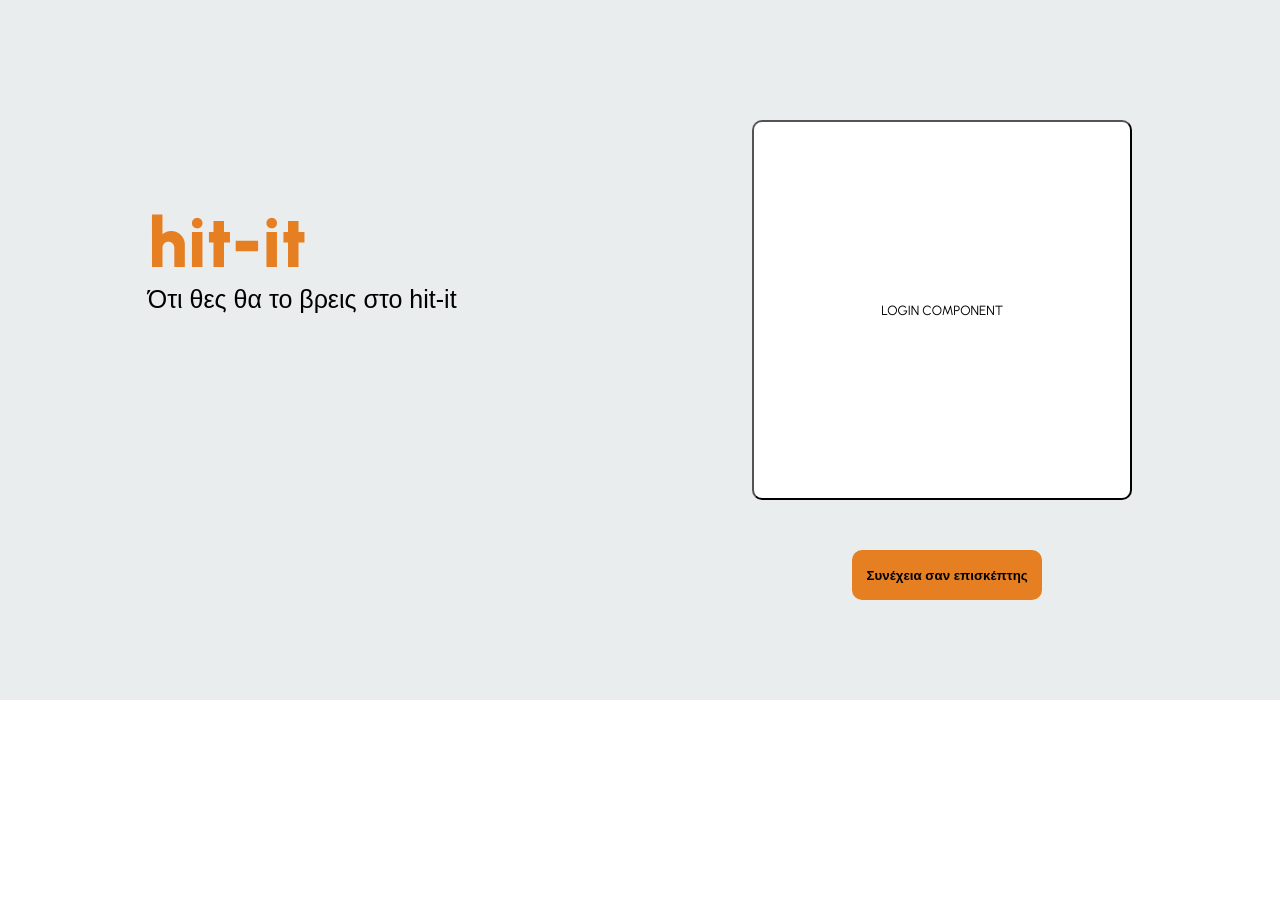
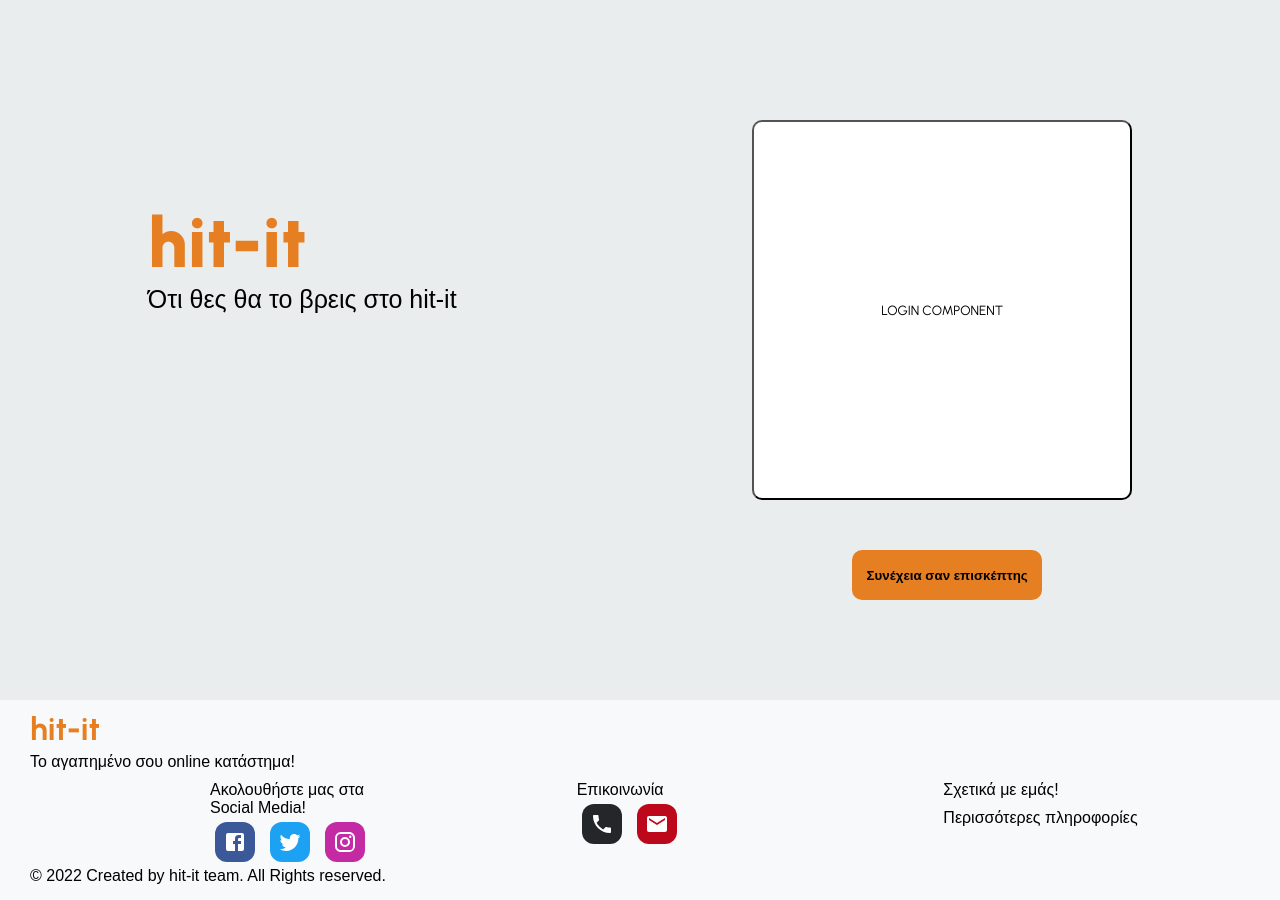
Before and after one commit to platonasmilitsis/WebAppTechno, a React (Create React App) app in the folder frontend/hit-it/: page / in a window 1280 px wide. Before the commit the page ends 800 px from the top, so only its background shows below. Built offline with nearby package versions, Linux system fonts and the light colour scheme.

Commit message:
Welcome Footer

```diff
--- a/frontend/hit-it/src/pages/Welcome.jsx
+++ b/frontend/hit-it/src/pages/Welcome.jsx
@@ -2,6 +2,7 @@ import React from 'react'
 import styled from 'styled-components'
 import { useNavigate } from 'react-router-dom';
 import { Helmet, HelmetProvider } from 'react-helmet-async';
+import Footer from '../components/Global/Footer';
 
 const Container=styled.div`
     background-color:#eaeded;
@@ -9,10 +10,8 @@ const Container=styled.div`
     display:flex;
     flex-direction:row;
     justify-content:space-around;
-    @media (max-width: 1000px) {
-        flex-wrap:wrap;
-        overflow:hidden;
-    }
+    flex-wrap:wrap;
+    overflow:hidden;
     -drag: none;
     user-select: none;
     -moz-user-select: none;
@@ -72,6 +71,11 @@ const Button=styled.button`
     cursor:pointer;
 `;
 
+const FootCont=styled.div`
+    bottom:0;
+    width:100%;
+`;
+
 const Welcome = () => {
 
     let navigate=useNavigate();
@@ -102,6 +106,9 @@ const Welcome = () => {
                 Συνέχεια σαν επισκέπτης
             </Button>
         </LoginContainer>
+        <FootCont>
+            <Footer/>
+        </FootCont>
     </Container>
   )
 }
```
